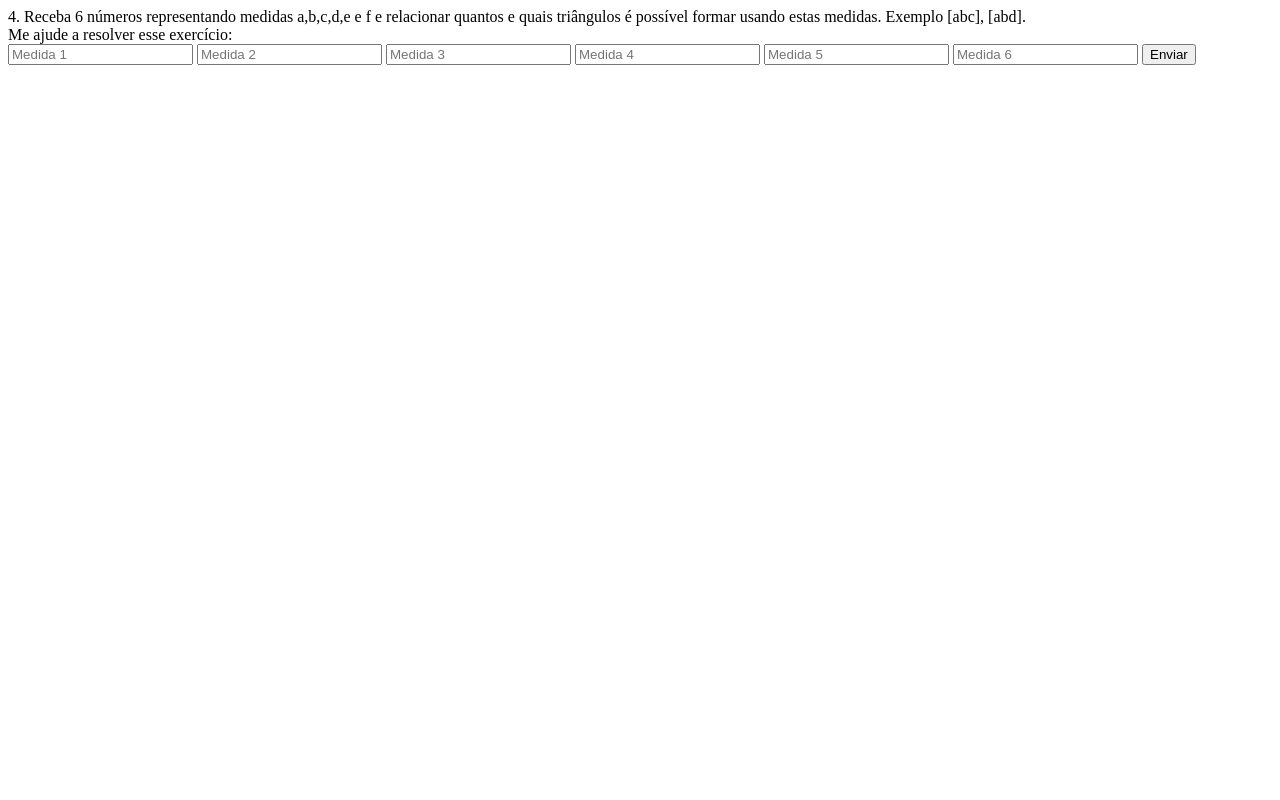
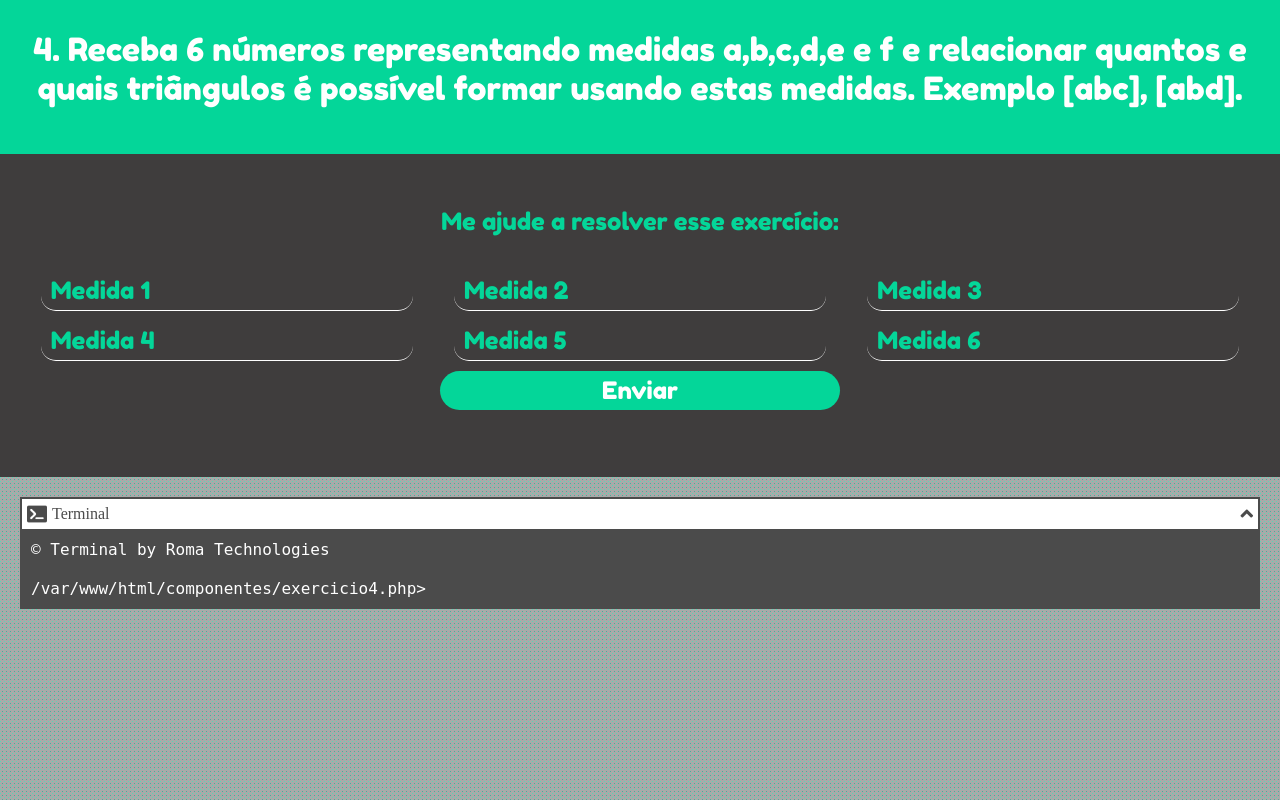
Before and after one commit to ricoroma-coder/bling, a PHP site: page /exercicio4.php in a window 1280 px wide. Run offline with PHP 8.4, Linux system fonts and the light colour scheme; some libraries are stand-ins or nearby versions; some web fonts are replaced.

Commit message:
Replicando para exercicio4

```diff
--- a/componentes/exercicio4.php
+++ b/componentes/exercicio4.php
@@ -5,6 +5,8 @@
 <html>
     <head>
         <title>Bling - Exercício 4</title>
+        <link rel="stylesheet" href="../utilitarios/css/principal.css">
+        <link rel="stylesheet" href="https://pro.fontawesome.com/releases/v5.10.0/css/all.css" integrity="sha384-AYmEC3Yw5cVb3ZcuHtOA93w35dYTsvhLPVnYs9eStHfGJvOvKxVfELGroGkvsg+p" crossorigin="anonymous"/>
     </head>
     <body>
         <div id="content">
@@ -17,7 +19,7 @@
                 <div class="apresentacao">
                     <span>Me ajude a resolver esse exercício:</span>
                 </div>
-                <form action="" method="POST">
+                <form action="" method="POST" exe="exercicio4.php" id="form">
                     <?php
                         for ($_i = 1; $_i <= 6; $_i++)
                         {
@@ -30,23 +32,24 @@
                 </form>
             </div>
             <div id="solucoes">
-                <div class="solucao">
-                    <?php
-                        if (isset($_POST['enviar']))
-                        {
-                            $_post = $_POST;
-                            $_array = Array();
-                            for ($_i = 1; $_i <= 6; $_i++)
-                            {
-                                $_array[$_i] = $_post["medida_{$_i}"];
-                            }
-                            $_obj = new Exercicio4($_array);
-                            $_obj->combinar();
-                            echo '<pre>'.var_export($_obj->buscar('_combinacoes'), true).'</pre>';
-                        }
-                    ?>
+                <div id="terminal">
+                    <div class="barra">
+                        <div class="header">
+                            <img src="../utilitarios/img/terminal.png" alt="">
+                            <span>Terminal</span>
+                        </div>
+                        <div class="options">
+                            <div class="scroll fas fa-angle-up opened"></div>
+                        </div>
+                    </div>
+                    <div class="terminal-content opened">
+                        <p>© Terminal by Roma Technologies</p>
+                        <p class="linha-inicial"><?php echo __FILE__; ?>></p>
+                    </div>
                 </div>
             </div>
         </div>
+
+        <script src="../utilitarios/javascript/principal.js"></script>
     </body>
 </html>
--- a/utilitarios/php/classes/exercicio4.php
+++ b/utilitarios/php/classes/exercicio4.php
@@ -41,4 +41,29 @@ class Exercicio4 extends Basica
             }
         }
     }
+
+    public function montarHTML($_html = "")
+    {
+        $_html = '<p>';
+        foreach ($this->_combinacoes as $_chave => $_valores)
+        {
+            $_html .= 'Combinações elemento \'';
+            $_html .= is_numeric($this->_medidas[$_chave]) ? '<span class="numero">' : '<span>';
+            $_html .= $this->_medidas[$_chave] . '</span>\':<br>';
+            foreach ($_valores as $_combinacoes)
+            {
+                $_html .= '&nbsp;&nbsp;[';
+                for ($_i = 0; $_i < 3; $_i++)
+                {
+                    $_html .= is_numeric($_combinacoes[$_i]) ? '<span class="numero">' : '<span>';
+                    $_html .= $_combinacoes[$_i] . '</span>';
+                    if ($_i != 2)
+                        $_html .= '<span class="virgula">,</span>';
+                }
+                $_html .= ']<span class="virgula">,</span><br>';
+            }
+        }
+        $_html .= '</p>';
+        parent::montarHTML($_html);
+    }
 }
--- a/utilitarios/php/controladores/exercicio3.php
+++ b/utilitarios/php/controladores/exercicio3.php
@@ -6,8 +6,8 @@ class ControladorExercicio3
 {
     public function processar($_data)
     {
-            $_obj = new Exercicio3();
-            $_html = $_obj->receberDatas($_data['data_ini'], $_data['data_fim']);
-            $_obj->montarHTML($_html);
+        $_obj = new Exercicio3();
+        $_html = $_obj->receberDatas($_data['data_ini'], $_data['data_fim']);
+        $_obj->montarHTML($_html);
     }
 }
```
Also changed, not shown: utilitarios/php/controladores/exercicio4.php (added, +18 -0 lines).
